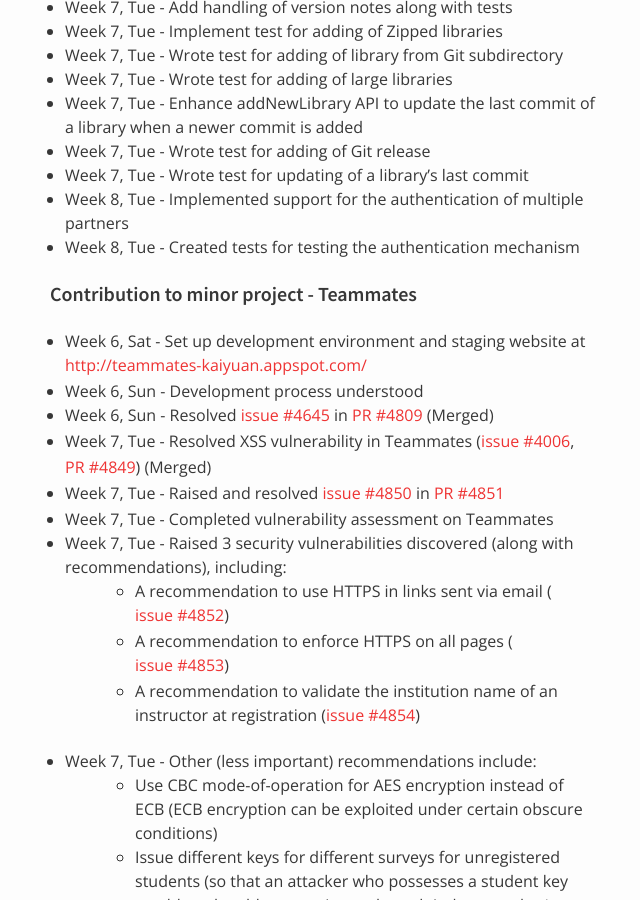
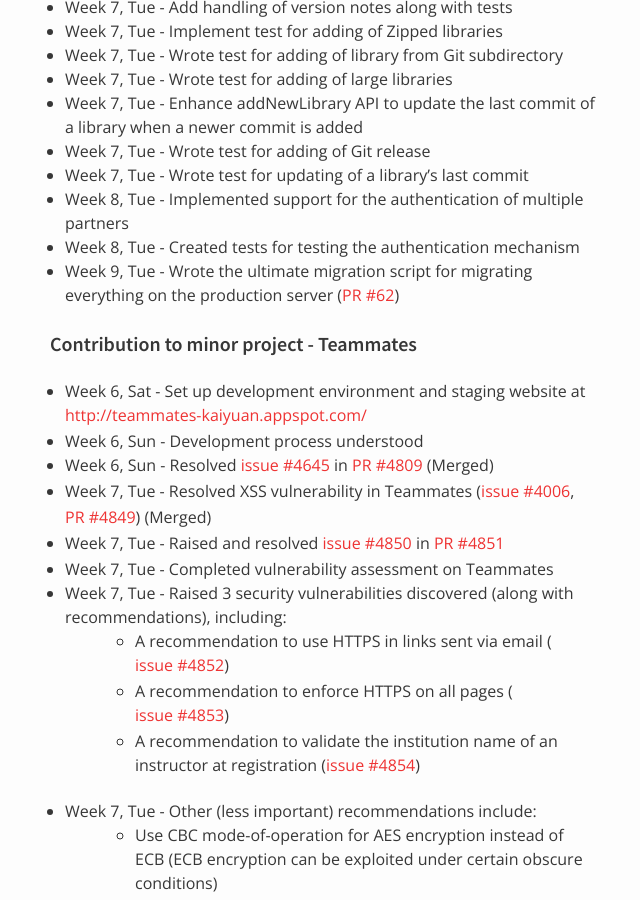
Before and after one commit to nus-oss/cs3281-AY1516S2-website, a Jekyll site: the page built from teams/codebender.md, in a window 1280 px wide and 900 px high, scrolled down 5152 px. Shown: the whole window, without its empty margins (320-960 px from the left). Built offline with Jekyll 4.4.1, drawn with Linux system fonts in a browser that asks for light colours.

Commit message:
Update KY's progress on major

```diff
--- a/teams/codebender.md
+++ b/teams/codebender.md
@@ -175,6 +175,7 @@ permalink: /teams/codebender/
 * Week 7, Tue - Wrote test for updating of a library's last commit
 * Week 8, Tue - Implemented support for the authentication of multiple partners
 * Week 8, Tue - Created tests for testing the authentication mechanism
+* Week 9, Tue - Wrote the ultimate migration script for migrating everything on the production server ([PR #62](https://github.com/codebendercc/eratosthenes/pull/62))
 
 #### Contribution to minor project - Teammates
 * Week 6, Sat - Set up development environment and staging website at [http://teammates-kaiyuan.appspot.com/](http://teammates-kaiyuan.appspot.com/)
```
